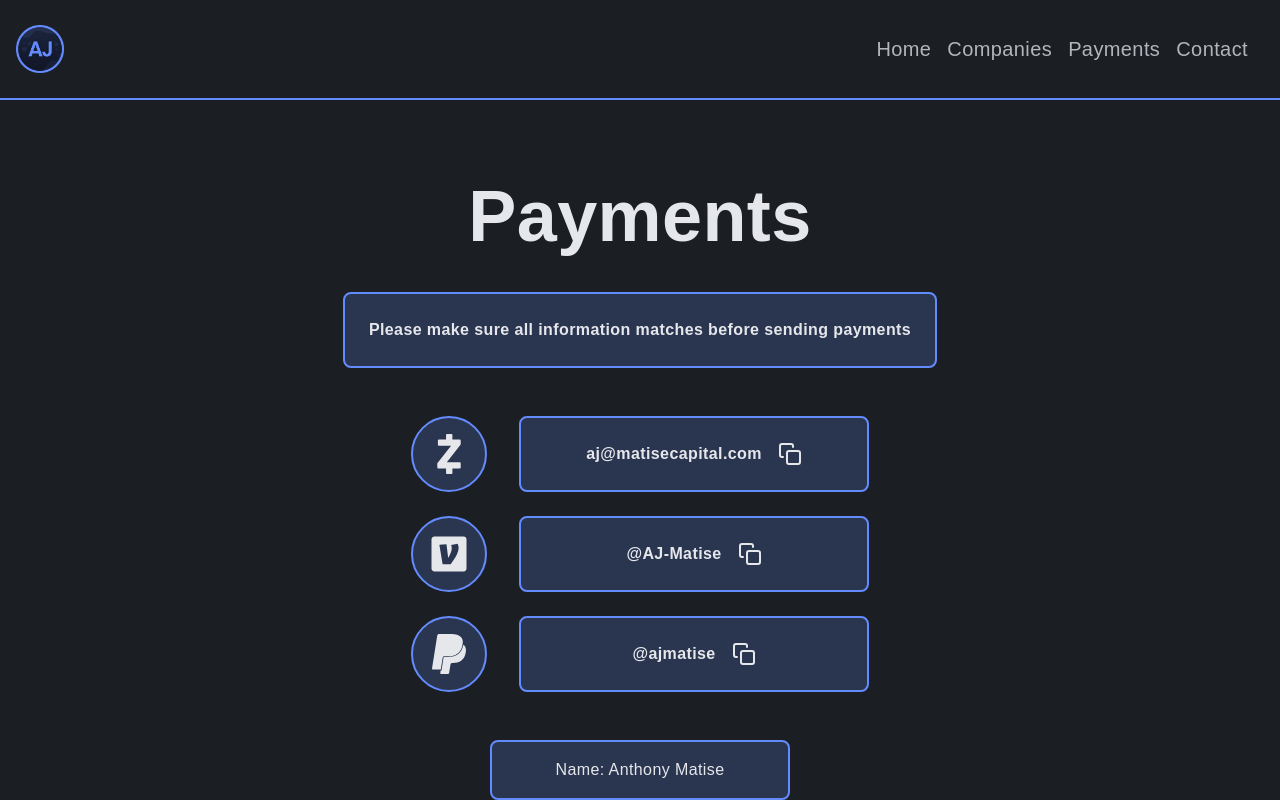
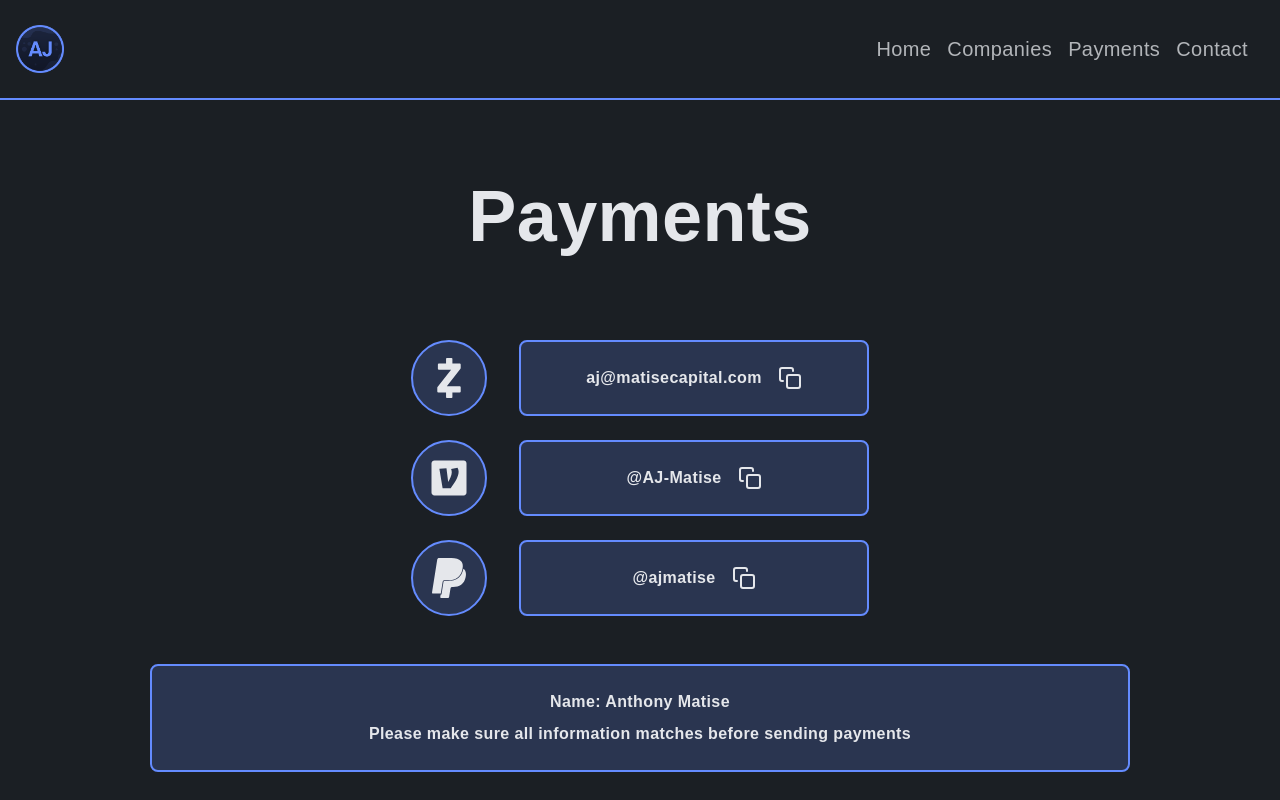
Before and after one commit to camdressler/AJ-Personal-Site, a Next.js app: page /payments in a window 1280 px wide. Built offline with nearby package versions, Linux system fonts and the light colour scheme.

Commit message:
Update payments.tsx

```diff
--- a/src/pages/payments.tsx
+++ b/src/pages/payments.tsx
@@ -23,11 +23,6 @@ export default function () {
         </h1>
       </div>
       <div className="w-full flex flex-col justify-center items-center pt-6">
-        <div className="max-w-[85%] flex flex-col space-y-2 justify-center items-center border-2 border-blue bg-blue bg-opacity-20 text-white font-semibold py-6 px-6 rounded-lg">
-          <h1 className="text-center">
-            Please make sure all information matches before sending payments
-          </h1>
-        </div>
         <div className="w-[85%] flex flex-col space-y-6 justify-center items-center mt-12 ">
           <div className="w-full flex flex-row justify-center  space-x-8">
             <div className="border-2 border-blue bg-blue bg-opacity-20 rounded-full p-4">
@@ -65,8 +60,11 @@ export default function () {
               />
             </div>
           </div>
-          <div className="w-fit flex items-center justify-center mb-4 border-2 text-white border-blue bg-blue bg-opacity-20 rounded-lg px-16 py-4">
-            Name: Anthony Matise
+          <div className="w-[90%] flex flex-col space-y-2 justify-center items-center border-2 border-blue bg-blue bg-opacity-20 text-white font-semibold py-6 px-6 rounded-lg">
+            <h1 className="text-center">Name: Anthony Matise</h1>
+            <h1 className="text-center">
+              Please make sure all information matches before sending payments
+            </h1>
           </div>
         </div>
       </div>
```
